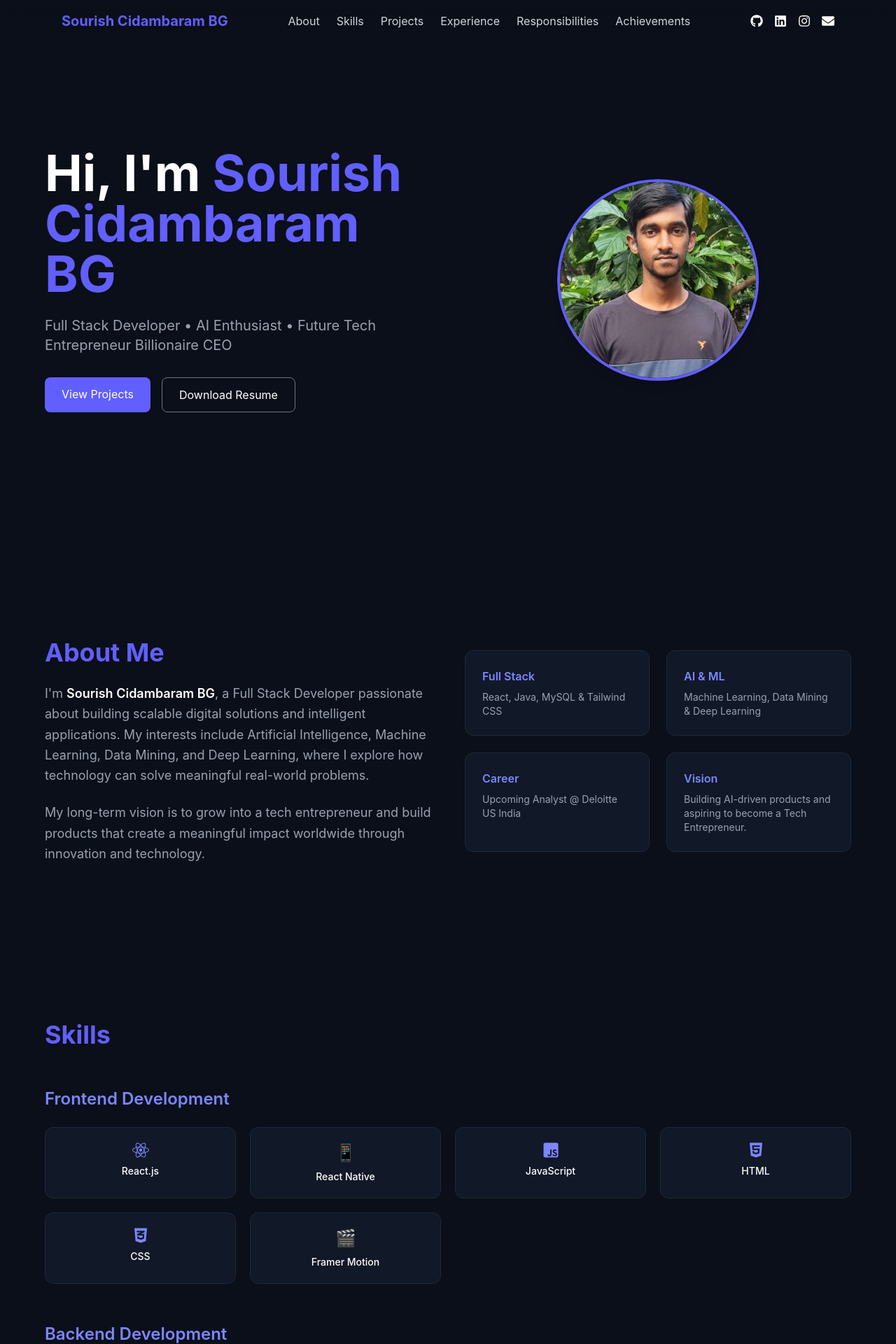
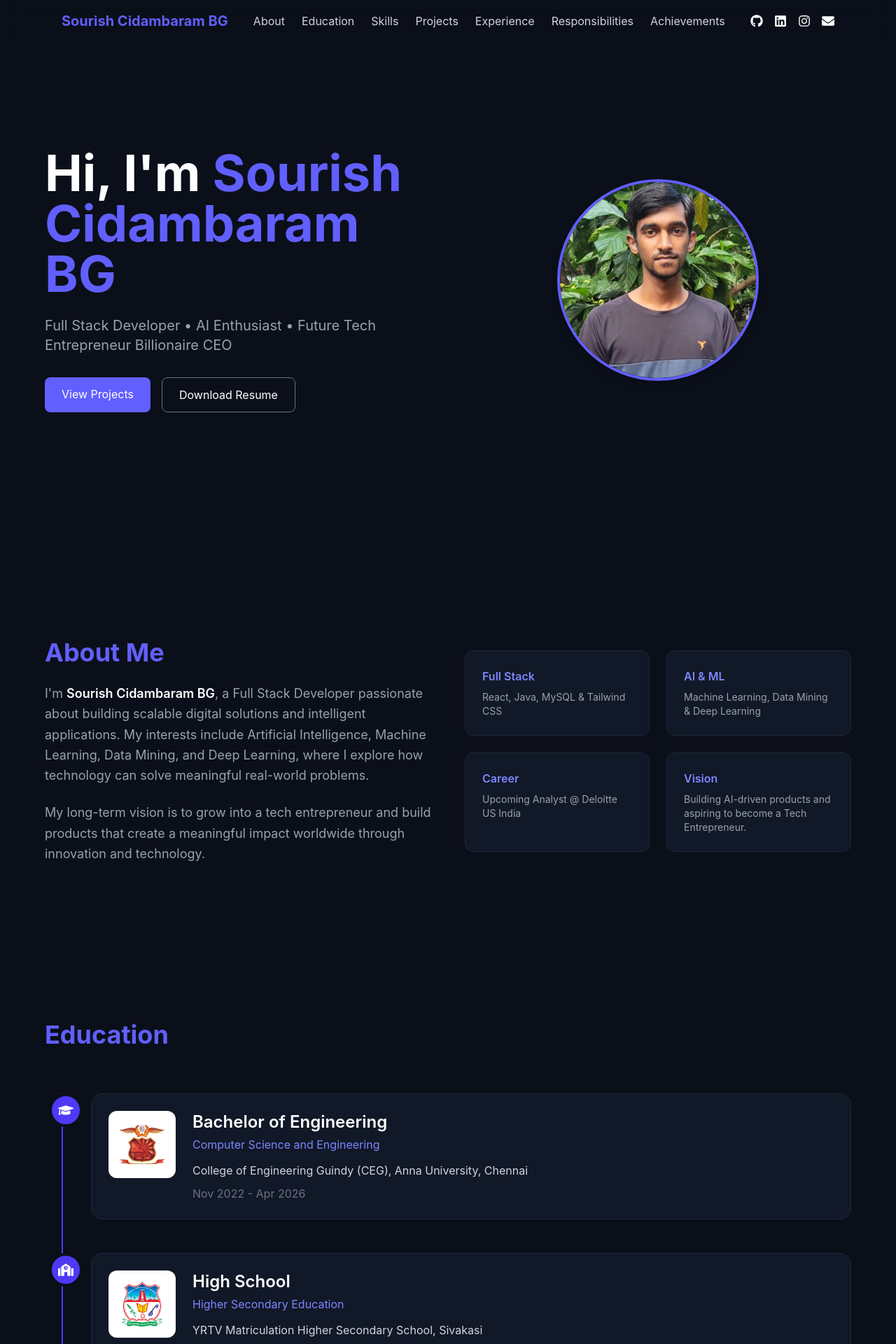
Before and after one commit to Sourish-Cidambaram007-BG/portfolio, a React (Vite) app: page / in a window 1280 px wide. Shown: the top 1920 px of the page at 70% size. Built offline with nearby package versions, Linux system fonts and the light colour scheme.

Commit message:
Education Added and Sorted

```diff
--- a/src/App.jsx
+++ b/src/App.jsx
@@ -1,28 +1,33 @@
 import Navbar from "./components/Navbar";
 import Hero from "./components/Hero";
 import About from "./components/About";
+import Education from "./components/Education";
 import Skills from "./components/Skills";
+import Interests from "./components/Interests";
 import Projects from "./components/Projects";
+import Experience from "./components/Experience";
 import Responsibilities from "./components/Responsibilities";
-import Experience from "./components/Experience";
-import Footer from "./components/Footer"
 import Achievements from "./components/Achievements";
-import Interests from "./components/Interests";
 import Inspiration from "./components/Inspiration";
+import Footer from "./components/Footer";
+
 function App() {
   return (
     <>
       <Navbar />
       <Hero />
+
       <About />
+      <Education />
       <Skills />
       <Interests />
       <Projects />
-      <Experience/>
+      <Experience />
       <Responsibilities />
       <Achievements />
       <Inspiration />
-      <Footer/>
+
+      <Footer />
     </>
   );
 }
--- a/src/components/Navbar.jsx
+++ b/src/components/Navbar.jsx
@@ -24,6 +24,13 @@ function Navbar() {
           <li>
             <a href="#about" className="hover:text-indigo-400">
               About
+            </a>
+          </li>
+
+          {/* ✅ Added Education */}
+          <li>
+            <a href="#education" className="hover:text-indigo-400">
+              Education
             </a>
           </li>
 
```
